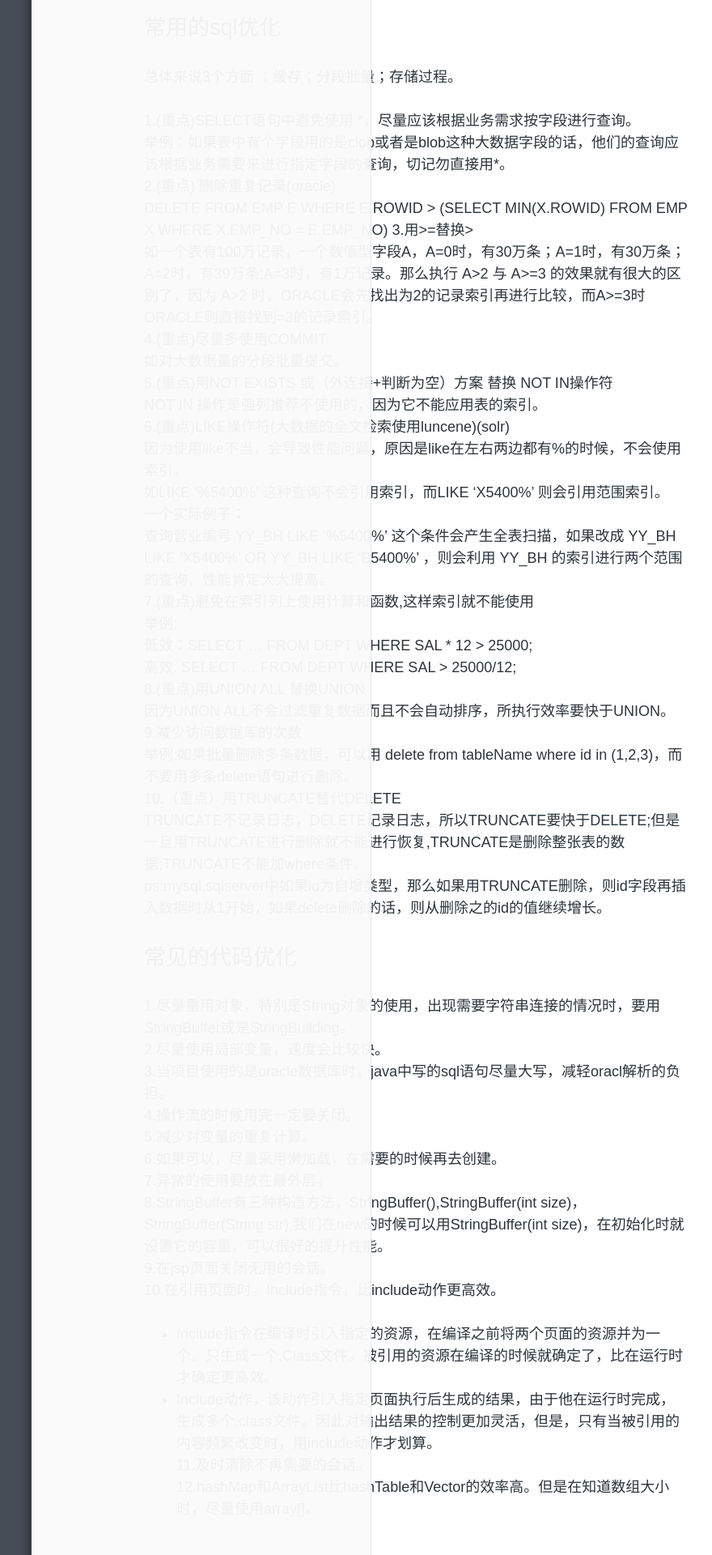
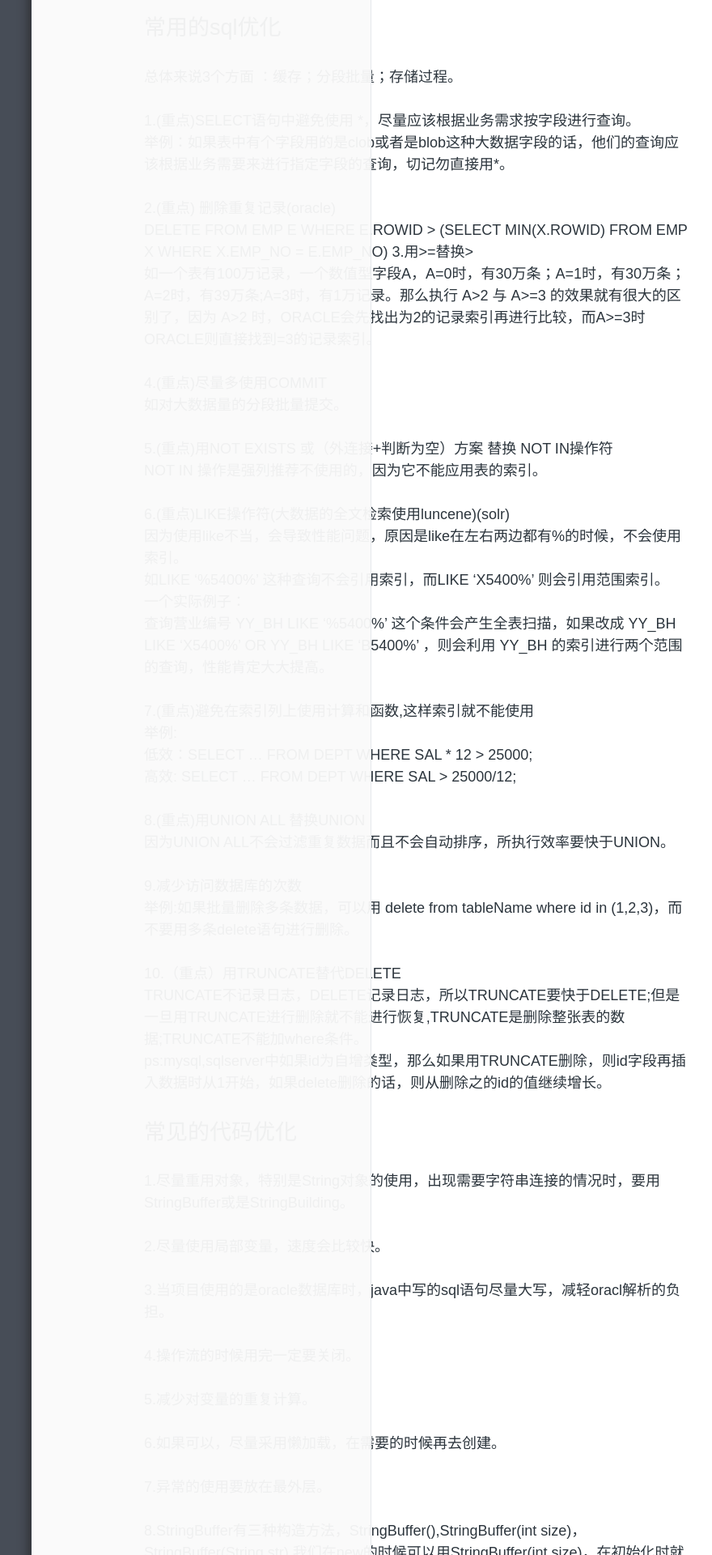
Before and after one commit to DrizztM/DrizztM.github.io, a Jekyll site: the page built from _posts/教学/2015-8-28-java-knowledge-points-advance.md, in a window 1280 px wide. Shown: the part 2209-4129 px from the top of the page at 81% size, without its empty margins (126-1006 px from the left). Built offline with Jekyll 4.4.1, drawn with Linux system fonts in a browser that asks for light colours; Markdown is read by kramdown in place of the engine named in the settings; comment, search, counter and statistics services are not loaded.

Commit message:
no message

```diff
--- a/_posts/教学/2015-8-28-java-knowledge-points-advance.md
+++ b/_posts/教学/2015-8-28-java-knowledge-points-advance.md
@@ -76,27 +76,35 @@ SELECT Customer,SUM(OrderPrice) FROM Orders GROUP BY Customer HAVING SUM(OrderPr
 
 1.(重点)SELECT语句中避免使用 \*，尽量应该根据业务需求按字段进行查询。<br>
 举例：如果表中有个字段用的是clob或者是blob这种大数据字段的话，他们的查询应该根据业务需要来进行指定字段的查询，切记勿直接用\*。<br>
+
 2.(重点) 删除重复记录(oracle)<br>
 DELETE  FROM  EMP E  WHERE  E.ROWID > (SELECT MIN(X.ROWID) FROM  EMP X  WHERE  X.EMP_NO = E.EMP_NO)
 3.用>=替换><br>
 如一个表有100万记录，一个数值型字段A，A=0时，有30万条；A=1时，有30万条；A=2时，有39万条;A=3时，有1万记录。那么执行 A>2 与 A>=3 的效果就有很大的区别了，因为 A>2 时，ORACLE会先找出为2的记录索引再进行比较，而A>=3时ORACLE则直接找到=3的记录索引。<br>
+
 4.(重点)尽量多使用COMMIT<br>
 如对大数据量的分段批量提交。<br>
+
 5.(重点)用NOT EXISTS 或（外连接+判断为空）方案 替换 NOT IN操作符<br>
 NOT IN 操作是强列推荐不使用的，因为它不能应用表的索引。<br>
+
 6.(重点)LIKE操作符(大数据的全文检索使用luncene)(solr)<br>
 因为使用like不当，会导致性能问题，原因是like在左右两边都有%的时候，不会使用索引。<br>
 如LIKE '%5400%' 这种查询不会引用索引，而LIKE 'X5400%' 则会引用范围索引。<br>
  一个实际例子：<br>
 查询营业编号 YY\_BH LIKE '%5400%' 这个条件会产生全表扫描，如果改成  YY\_BH LIKE 'X5400%' OR YY\_BH LIKE 'B5400%' ，则会利用  YY\_BH 的索引进行两个范围的查询，性能肯定大大提高。<br>
+
 7.(重点)避免在索引列上使用计算和函数,这样索引就不能使用<br>
 举例: <br>
 低效：SELECT … FROM  DEPT  WHERE SAL * 12 > 25000; <br>
 高效: SELECT … FROM DEPT WHERE SAL > 25000/12;<br>
+
 8.(重点)用UNION ALL 替换UNION<br>
 因为UNION ALL不会过滤重复数据而且不会自动排序，所执行效率要快于UNION。<br>
+
 9.减少访问数据库的次数<br>
 举例:如果批量删除多条数据，可以用  delete  from tableName where id in (1,2,3)，而不要用多条delete语句进行删除。<br>
+
 10.（重点）用TRUNCATE替代DELETE<br>
 TRUNCATE不记录日志，DELETE记录日志，所以TRUNCATE要快于DELETE;但是一旦用TRUNCATE进行删除就不能进行恢复,TRUNCATE是删除整张表的数据;TRUNCATE不能加where条件。<br>
 ps:mysql,sqlserver中如果id为自增类型，那么如果用TRUNCATE删除，则id字段再插入数据时从1开始，如果delete删除的话，则从删除之的id的值继续增长。<br>
@@ -104,16 +112,27 @@ ps:mysql,sqlserver中如果id为自增类型，那么如果用TRUNCATE删除，
 ## 常见的代码优化
 
 1.尽量重用对象，特别是String对象的使用，出现需要字符串连接的情况时，要用StringBuffer或是StringBuilding。<br>
+
 2.尽量使用局部变量，速度会比较快。<br>
+
 3.当项目使用的是oracle数据库时，java中写的sql语句尽量大写，减轻oracl解析的负担。<br>
+
 4.操作流的时候用完一定要关闭。<br>
+
 5.减少对变量的重复计算。<br>
+
 6.如果可以，尽量采用懒加载，在需要的时候再去创建。<br>
+
 7.异常的使用要放在最外层。<br>
+
 8.StringBuffer有三种构造方法，StringBuffer(),StringBuffer(int size)，StringBuffer(String str),我们在new的时候可以用StringBuffer(int size)，在初始化时就设置它的容量，可以很好的提升性能。<br>
+
 9.在jsp页面关闭无用的会话。<br>
+
 10.在引用页面时。Include指令，比include动作更高效。<br>
-- Include指令在编译时引入指定的资源，在编译之前将两个页面的资源并为一个。只生成一个.Class文件。被引用的资源在编译的时候就确定了，比在运行时才确定更高效。<br>
-- Include动作，该动作引入指定页面执行后生成的结果，由于他在运行时完成，生成多个.class文件。因此对输出结果的控制更加灵活，但是，只有当被引用的内容频繁改变时，用include动作才划算。<br>
+Include指令在编译时引入指定的资源，在编译之前将两个页面的资源并为一个。只生成一个.Class文件。被引用的资源在编译的时候就确定了，比在运行时才确定更高效。<br>
+Include动作，该动作引入指定页面执行后生成的结果，由于他在运行时完成，生成多个.class文件。因此对输出结果的控制更加灵活，但是，只有当被引用的内容频繁改变时，用include动作才划算。<br>
+
 11.及时清除不再需要的会话。<br>
+
 12.hashMap和ArrayList比hashTable和Vector的效率高。但是在知道数组大小时，尽量使用array[]。
```
